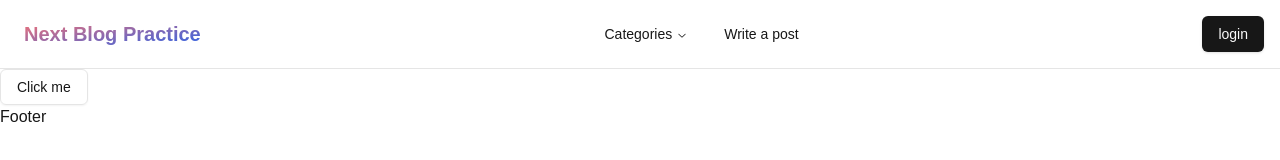
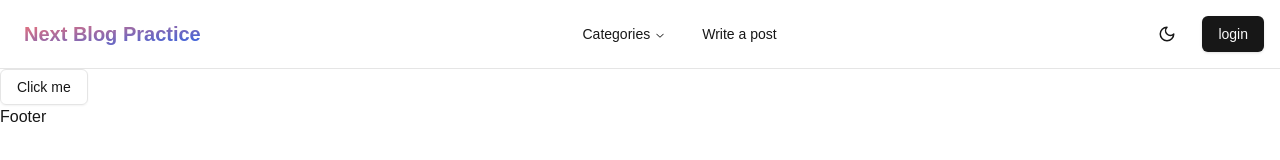
Before and after one commit to frantzleyadolphe/next_practice, a Next.js app: page / in a window 1280 px wide. Shown: the top 160 px of the page. Built offline with nearby package versions, Linux system fonts and the light colour scheme.

Commit message:
implementation du dark mode en NextJS

```diff
--- a/app/layout.tsx
+++ b/app/layout.tsx
@@ -2,6 +2,7 @@
 import localFont from "next/font/local";
 import "./globals.css";
 import Header from "@/components/header";
+import ThemeProvider from "@/providers/theme-provider";
 
 const geistSans = localFont({
   src: "./fonts/GeistVF.woff",
@@ -29,9 +30,11 @@
       <body
         className={`${geistSans.variable} ${geistMono.variable} antialiased`}
       >
-        <Header />
-        {children}
-        <footer>Footer</footer>
+        <ThemeProvider attribute="class" defaultTheme="system" enableSystem>
+          <Header />
+          {children}
+          <footer>Footer</footer>
+        </ThemeProvider>
       </body>
     </html>
   );
--- a/components/header.tsx
+++ b/components/header.tsx
@@ -3,6 +3,7 @@
 import { HeaderNavigation } from "./header-navigation";
 import ProfileButton from "./profile-button";
 import ResponsiveMenu from "./responsive-menu";
+import ToggleTheme from "./toggle-theme";
 
 export default function Header() {
   return (
@@ -20,8 +21,9 @@
           {/* Navigation with shadcn */}
           <HeaderNavigation />
           {/* Buttons with shadcn */}
-          <div className="flex items-center">
+          <div className="flex items-center gap-2">
             {/* toogle*/}
+            <ToggleTheme />
             <ProfileButton />
           </div>
         </div>
--- /dev/null
+++ b/components/toggle-theme.tsx
@@ -0,0 +1,24 @@
+"use client";
+
+import { Moon, Sun } from "lucide-react";
+import React from "react";
+import { Button } from "./ui/button";
+import { useTheme } from "next-themes";
+
+export default function ToggleTheme() {
+  const { theme, setTheme } = useTheme();
+  const toggleTheme = () => {
+    setTheme(theme === "dark" ? "light" : "dark");
+  };
+  return (
+    <Button
+      variant="ghost"
+      size="icon"
+      onClick={toggleTheme}
+      className="flex justify-center"
+    >
+      <Moon className="h-6 w-6 scale-100 dark:scale-0" />
+      <Sun className="h-6 w-6 scale-0 dark:scale-100" />
+    </Button>
+  );
+}
--- a/package.json
+++ b/package.json
@@ -17,6 +17,7 @@
     "clsx": "^2.1.1",
     "lucide-react": "^0.445.0",
     "next": "14.2.11",
+    "next-themes": "^0.3.0",
     "react": "^18",
     "react-dom": "^18",
     "styled-jsx": "^5.1.6",
--- /dev/null
+++ b/providers/theme-provider.tsx
@@ -0,0 +1,12 @@
+"use client";
+
+import React from "react";
+import { ThemeProvider as NextThemeProvider } from "next-themes";
+import { ThemeProviderProps } from "next-themes/dist/types";
+
+export default function ThemeProvider({
+  children,
+  ...props
+}: ThemeProviderProps) {
+  return <NextThemeProvider {...props}>{children}</NextThemeProvider>;
+}
```
Also changed, not shown: 1 other file (tests, documents, lock files or other folders).
